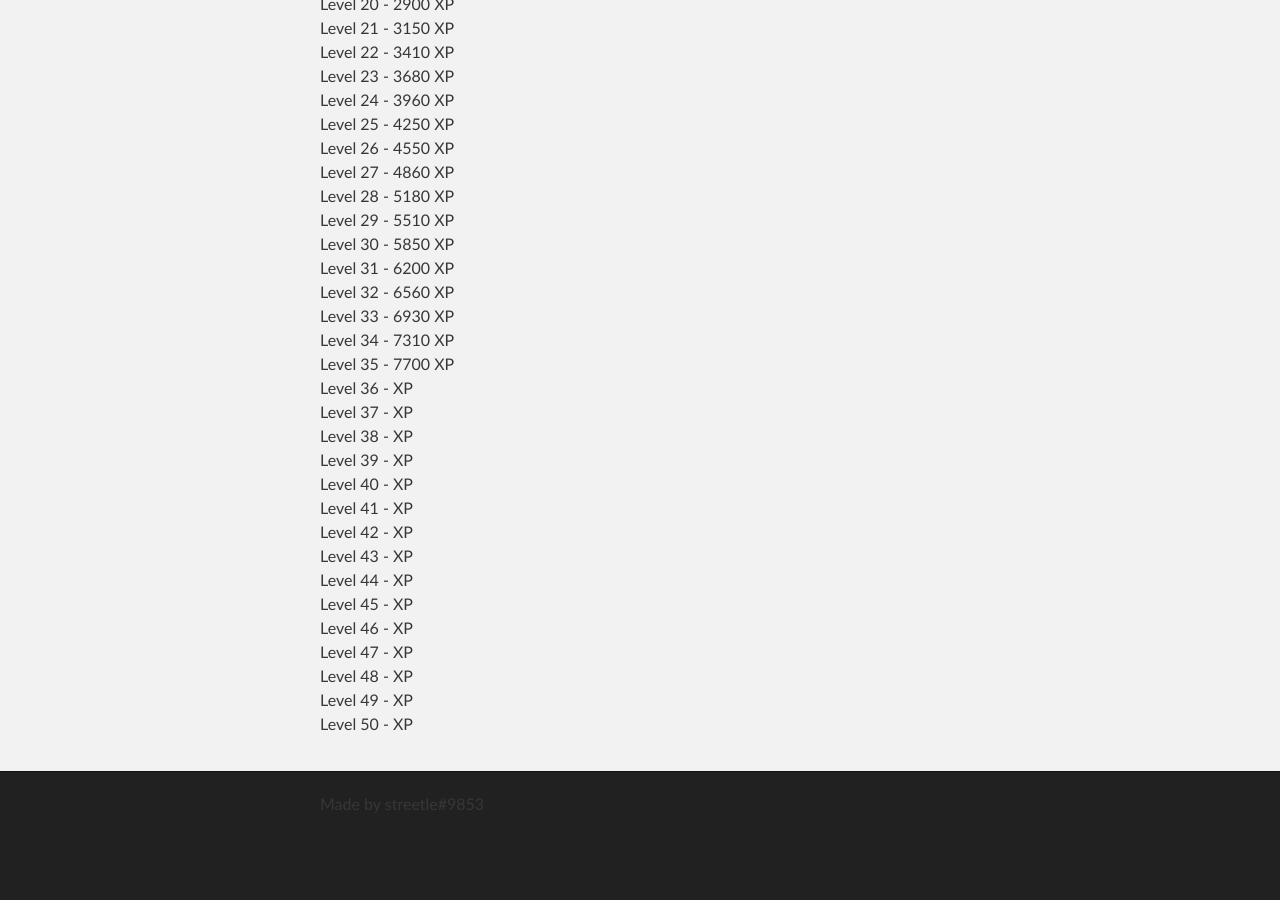
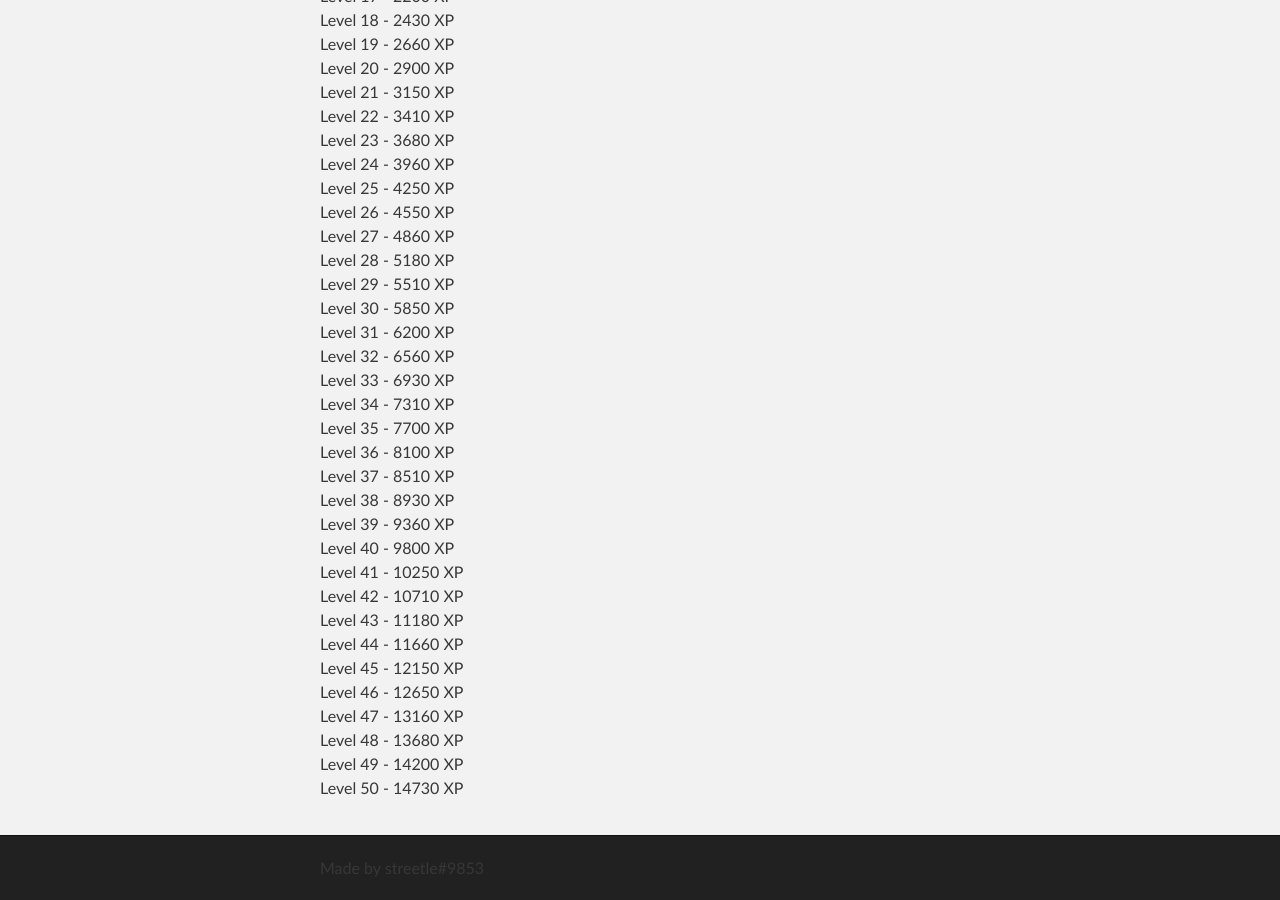
Before and after one commit to streetlegithub/levelerbot.cf, a Jekyll site: the page built from guides/req.md, in a window 1280 px wide and 900 px high, scrolled down 724 px. Built offline with Jekyll 4.4.1, drawn with Linux system fonts in a browser that asks for light colours; our own code applies the rules of GitHub Pages for plain Markdown files; before the commit the page ends 1560 px from its top, so only the background shows below that.

Commit message:
Update req.md

```diff
--- a/guides/req.md
+++ b/guides/req.md
@@ -33,18 +35,18 @@ Level 32 - 6560 XP <br>
 Level 33 - 6930 XP <br>
 Level 34 - 7310 XP <br>
 Level 35 - 7700 XP <br>
-Level 36 -  XP <br>
-Level 37 -  XP <br>
-Level 38 -  XP <br>
-Level 39 -  XP <br>
-Level 40 -  XP <br>
-Level 41 -  XP <br>
-Level 42 -  XP <br>
-Level 43 -  XP <br>
-Level 44 -  XP <br>
-Level 45 -  XP <br>
-Level 46 -  XP <br>
-Level 47 -  XP <br>
-Level 48 -  XP <br>
-Level 49 -  XP <br>
-Level 50 -  XP <br>
+Level 36 - 8100 XP <br>
+Level 37 - 8510 XP <br>
+Level 38 - 8930 XP <br>
+Level 39 - 9360 XP <br>
+Level 40 - 9800 XP <br>
+Level 41 - 10250 XP <br>
+Level 42 - 10710 XP <br>
+Level 43 - 11180 XP <br>
+Level 44 - 11660 XP <br>
+Level 45 - 12150 XP <br>
+Level 46 - 12650 XP <br>
+Level 47 - 13160 XP <br>
+Level 48 - 13680 XP <br>
+Level 49 - 14200 XP <br>
+Level 50 - 14730 XP <br>
```
Also changed, not shown: other parts of guides/req.md (+2 -0 lines).
